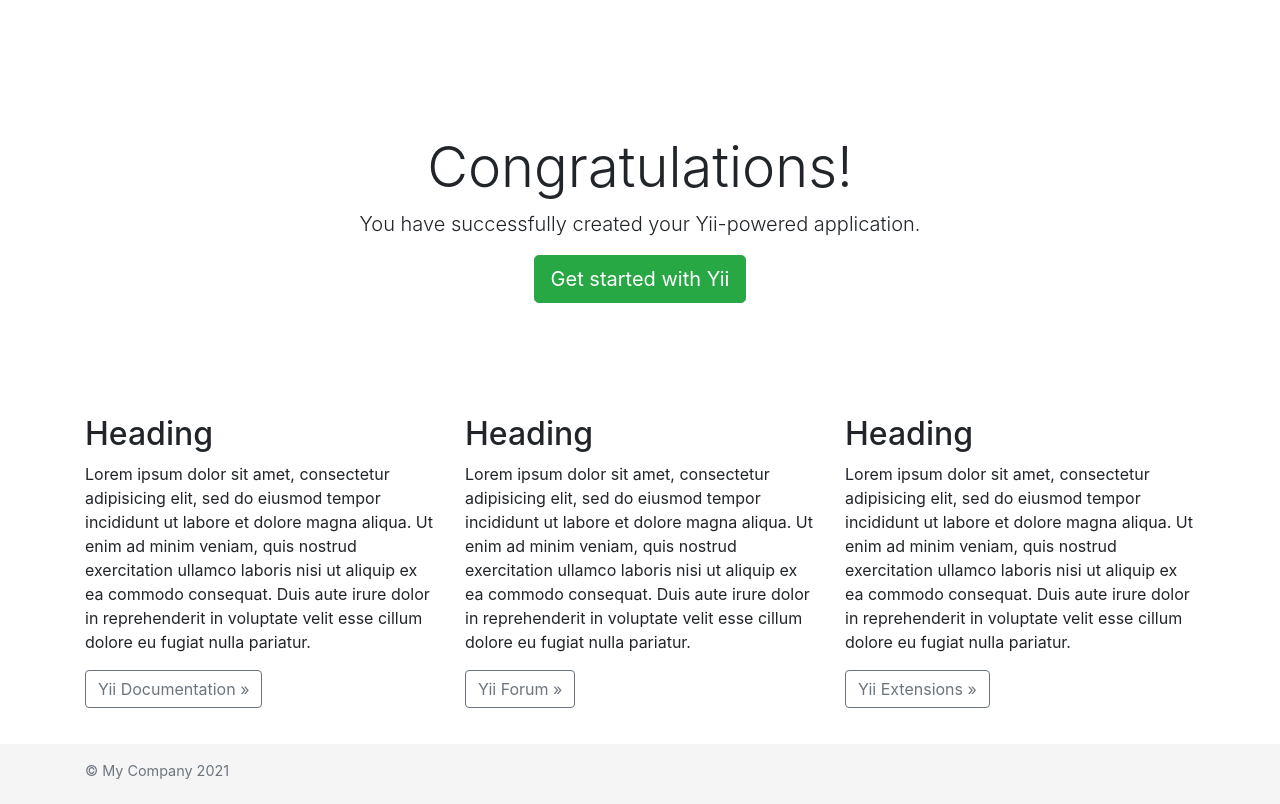
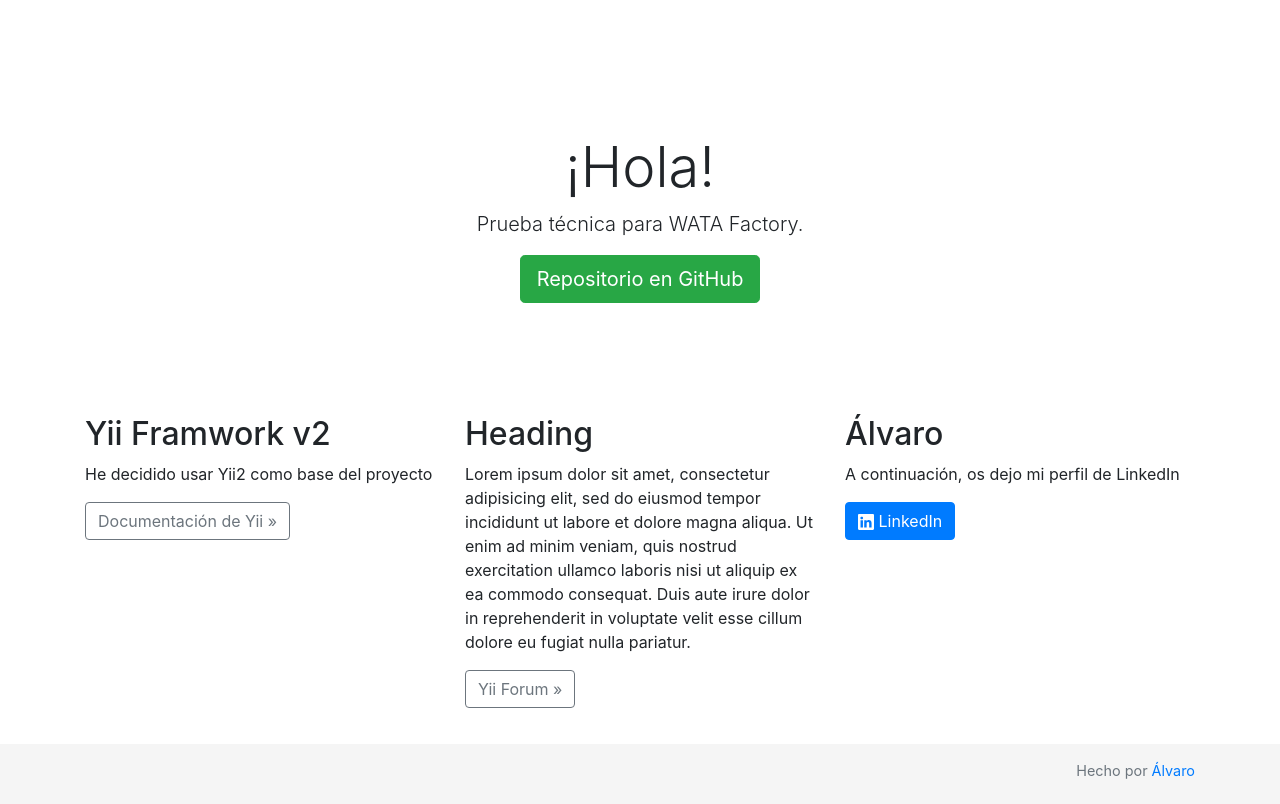
Before and after one commit to alvolvfdez/watatest, a Yii app: template views/site/index.php in a window 1280 px wide. Run offline with PHP 8.4 and a stand-in for Yii, Linux system fonts and the light colour scheme; the template is opened without the code that fills it, so the values that code supplies are empty; some libraries are stand-ins or nearby versions.

Commit message:
Initial config

```diff
--- a/composer.json
+++ b/composer.json
@@ -14,7 +14,7 @@
     },
     "minimum-stability": "stable",
     "require": {
-        "php": ">=5.6.0",
+        "php": ">=7.4",
         "yiisoft/yii2": "~2.0.14",
         "yiisoft/yii2-bootstrap4": "~2.0.0",
         "yiisoft/yii2-swiftmailer": "~2.0.0 || ~2.1.0"
--- a/config/db.php
+++ b/config/db.php
@@ -2,7 +2,7 @@
 
 return [
     'class' => 'yii\db\Connection',
-    'dsn' => 'mysql:host=localhost;dbname=curso',
+    'dsn' => 'mysql:host=localhost;dbname=watatest',
     'username' => 'root',
     'password' => '',
     'charset' => 'utf8',
--- a/config/web.php
+++ b/config/web.php
@@ -43,14 +43,12 @@ $config = [
             ],
         ],
         'db' => $db,
-        /*
         'urlManager' => [
             'enablePrettyUrl' => true,
             'showScriptName' => false,
             'rules' => [
             ],
         ],
-        */
     ],
     'params' => $params,
 ];
--- a/views/layouts/main.php
+++ b/views/layouts/main.php
@@ -70,8 +70,8 @@ AppAsset::register($this);
 
 <footer class="footer mt-auto py-3 text-muted">
     <div class="container">
-        <p class="float-left">&copy; My Company <?= date('Y') ?></p>
-        <p class="float-right"><?= Yii::powered() ?></p>
+
+        <p class="float-right">Hecho por <a href="https://www.linkedin.com/in/alvolvfdez/">Álvaro</a></p>
     </div>
 </footer>
 
--- a/views/site/index.php
+++ b/views/site/index.php
@@ -7,25 +7,22 @@ $this->title = 'My Yii Application';
 <div class="site-index">
 
     <div class="jumbotron text-center bg-transparent">
-        <h1 class="display-4">Congratulations!</h1>
+        <h1 class="display-4">¡Hola!</h1>
 
-        <p class="lead">You have successfully created your Yii-powered application.</p>
+        <p class="lead">Prueba técnica para WATA Factory.</p>
 
-        <p><a class="btn btn-lg btn-success" href="http://www.yiiframework.com">Get started with Yii</a></p>
+        <p><a class="btn btn-lg btn-success" target="_blank" href="https://github.com/alvolvfdez/watatest">Repositorio en GitHub</a></p>
     </div>
 
     <div class="body-content">
 
         <div class="row">
             <div class="col-lg-4">
-                <h2>Heading</h2>
+                <h2>Yii Framwork v2</h2>
 
-                <p>Lorem ipsum dolor sit amet, consectetur adipisicing elit, sed do eiusmod tempor incididunt ut labore et
-                    dolore magna aliqua. Ut enim ad minim veniam, quis nostrud exercitation ullamco laboris nisi ut aliquip
-                    ex ea commodo consequat. Duis aute irure dolor in reprehenderit in voluptate velit esse cillum dolore eu
-                    fugiat nulla pariatur.</p>
+                <p>He decidido usar Yii2 como base del proyecto</p>
 
-                <p><a class="btn btn-outline-secondary" href="http://www.yiiframework.com/doc/">Yii Documentation &raquo;</a></p>
+                <p><a class="btn btn-outline-secondary" target="_blank" href="http://www.yiiframework.com/doc/">Documentación de Yii &raquo;</a></p>
             </div>
             <div class="col-lg-4">
                 <h2>Heading</h2>
@@ -38,14 +35,16 @@ $this->title = 'My Yii Application';
                 <p><a class="btn btn-outline-secondary" href="http://www.yiiframework.com/forum/">Yii Forum &raquo;</a></p>
             </div>
             <div class="col-lg-4">
-                <h2>Heading</h2>
+                <h2>Álvaro</h2>
 
-                <p>Lorem ipsum dolor sit amet, consectetur adipisicing elit, sed do eiusmod tempor incididunt ut labore et
-                    dolore magna aliqua. Ut enim ad minim veniam, quis nostrud exercitation ullamco laboris nisi ut aliquip
-                    ex ea commodo consequat. Duis aute irure dolor in reprehenderit in voluptate velit esse cillum dolore eu
-                    fugiat nulla pariatur.</p>
+                <p>A continuación, os dejo mi perfil de LinkedIn</p>
 
-                <p><a class="btn btn-outline-secondary" href="http://www.yiiframework.com/extensions/">Yii Extensions &raquo;</a></p>
+                <p><a class="btn btn-primary" target="_blank" href="https://www.linkedin.com/in/alvolvfdez/">
+                <svg xmlns="http://www.w3.org/2000/svg" width="16" height="16" fill="currentColor" class="bi bi-linkedin" viewBox="0 0 16 16">
+                    <path d="M0 1.146C0 .513.526 0 1.175 0h13.65C15.474 0 16 .513 16 1.146v13.708c0 .633-.526 1.146-1.175 1.146H1.175C.526 16 0 15.487 0 14.854V1.146zm4.943 12.248V6.169H2.542v7.225h2.401zm-1.2-8.212c.837 0 1.358-.554 1.358-1.248-.015-.709-.52-1.248-1.342-1.248-.822 0-1.359.54-1.359 1.248 0 .694.521 1.248 1.327 1.248h.016zm4.908 8.212V9.359c0-.216.016-.432.08-.586.173-.431.568-.878 1.232-.878.869 0 1.216.662 1.216 1.634v3.865h2.401V9.25c0-2.22-1.184-3.252-2.764-3.252-1.274 0-1.845.7-2.165 1.193v.025h-.016a5.54 5.54 0 0 1 .016-.025V6.169h-2.4c.03.678 0 7.225 0 7.225h2.4z"/>
+                </svg>
+                LinkedIn
+                </a></p>
             </div>
         </div>
 
```
Also changed, not shown: 1 other file.
